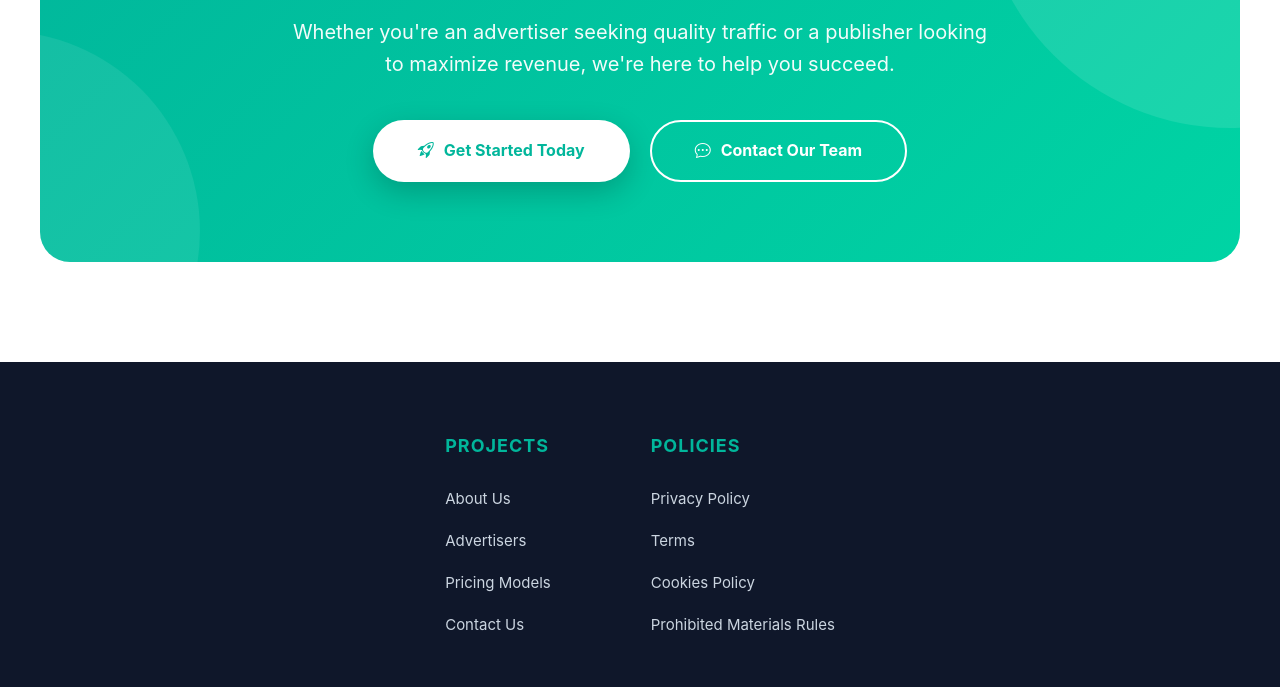
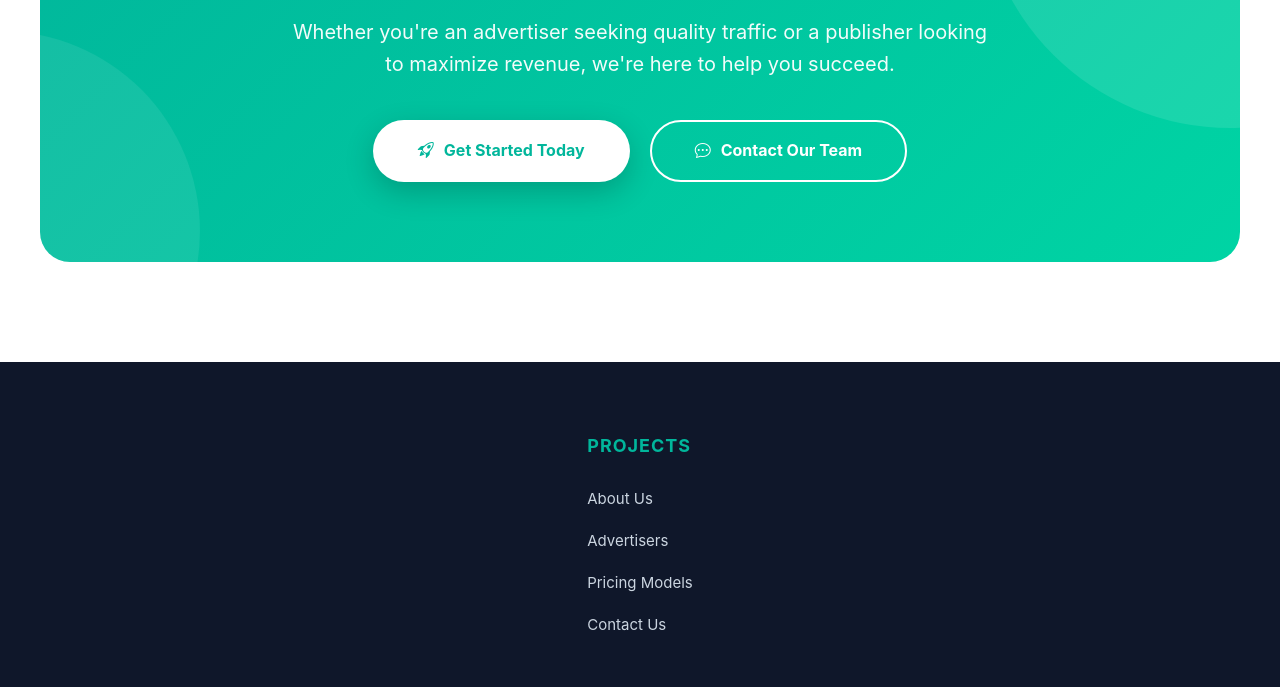
Before and after one commit to waleed0537/adsteric, a website: page public/about-us.html in a window 1280 px wide. Shown: the part 6690-7377 px from the top of the page. Drawn offline with nearby package versions, Linux system fonts and the light colour scheme.

Commit message:
Removed policies from the pages

```diff
--- a/public/about-us.html
+++ b/public/about-us.html
@@ -1467,13 +1467,7 @@
                     <a class="main-f__nav-i-a" href="./pricing-models.html" title="Pricing Models">Pricing Models</a>
                     <a class="main-f__nav-i-a" href="/contact-us.html" title="Contact Us">Contact Us</a>
                 </div>
-                <div class="main-f__nav-i">
-                    <span class="main-f__nav-i-a">Policies</span>
-                    <a class="main-f__nav-i-a" href="/privacy-policy#content" title="Privacy Policy">Privacy Policy</a>
-                    <a class="main-f__nav-i-a" href="/terms-of-use#content" title="Terms">Terms</a>
-                    <a class="main-f__nav-i-a" href="/cookie#content" title="Cookies Policy">Cookies Policy</a>
-                    <a class="main-f__nav-i-a" href="/prohibited-materials-rules#content" title="Prohibited Materials Rules">Prohibited Materials Rules</a>
-                </div>
+
             </nav>
             <div class="main-f__lks">
                 <div class="main-f__soc">
```
Also changed, not shown: public/advertiser.html (+1 -7 lines), public/contact-us.html (+1 -7 lines), public/pricing-models.html (+1 -7 lines), public/publisher.html (+1 -7 lines), public/publisher2.html (+1 -7 lines).
